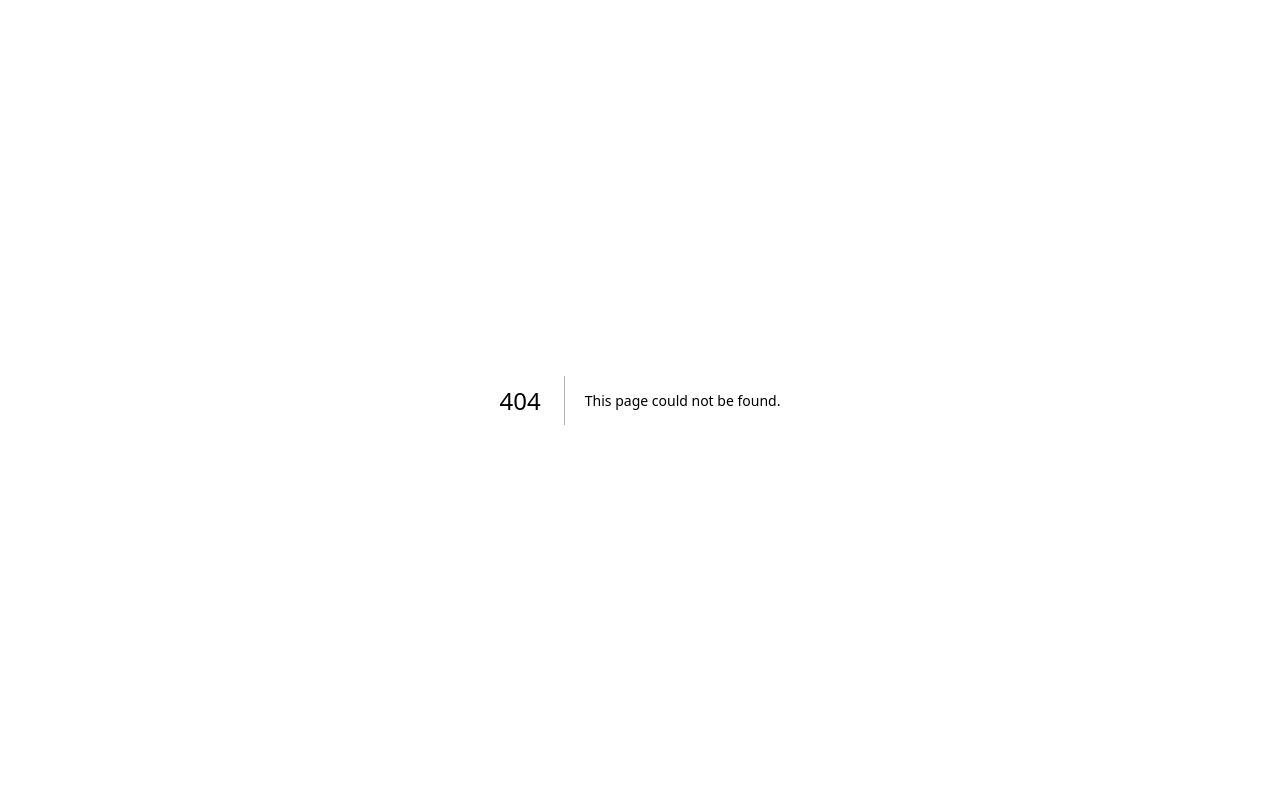
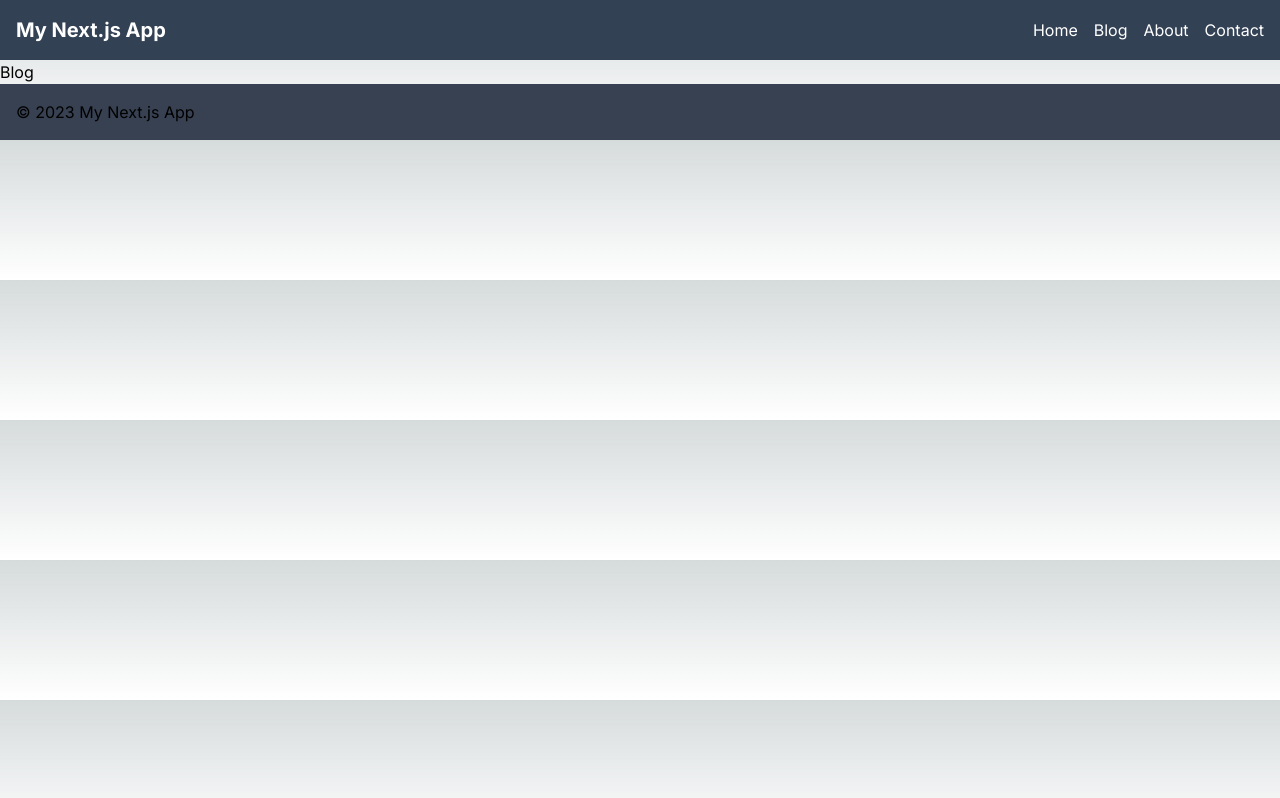
Before and after one commit to amankashyap004/first-nextjs-app, a Next.js app: page /blog in a window 1280 px wide. Before the commit this address had no page. Built offline with nearby package versions, Linux system fonts and the light colour scheme.

Commit message:
create blog component

```diff
--- /dev/null
+++ b/src/app/blog/page.tsx
@@ -0,0 +1,7 @@
+import React from "react";
+
+const Blog = () => {
+   return <div>Blog</div>;
+};
+
+export default Blog;
--- a/src/app/layout.tsx
+++ b/src/app/layout.tsx
@@ -1,22 +1,24 @@
-import './globals.css'
-import type { Metadata } from 'next'
-import { Inter } from 'next/font/google'
+import "./globals.css";
+import type { Metadata } from "next";
+import { Inter } from "next/font/google";
+import Header from "@/components/Header";
+import Footer from "@/components/Footer";
 
-const inter = Inter({ subsets: ['latin'] })
+const inter = Inter({ subsets: ["latin"] });
 
 export const metadata: Metadata = {
-  title: 'first next js app',
-  description: 'Generated by create next app',
+   title: "first next js app",
+   description: "Generated by create next app",
+};
+
+export default function RootLayout({ children }: { children: React.ReactNode }) {
+   return (
+      <html lang="en">
+         <body className={inter.className}>
+            <Header />
+            {children}
+            <Footer />
+         </body>
+      </html>
+   );
 }
-
-export default function RootLayout({
-  children,
-}: {
-  children: React.ReactNode
-}) {
-  return (
-    <html lang="en">
-      <body className={inter.className}>{children}</body>
-    </html>
-  )
-}
--- a/src/app/page.tsx
+++ b/src/app/page.tsx
@@ -1,15 +1,9 @@
-import Image from "next/image";
-
-import Header from "@/components/Header";
 import Content from "@/components/Content";
-import Footer from "@/components/Footer";
 
 export default function Home() {
    return (
       <main>
-         <Header />
          <Content />
-         <Footer />
       </main>
    );
 }
--- a/src/components/Header.tsx
+++ b/src/components/Header.tsx
@@ -9,8 +9,12 @@ const Header = () => {
                <h1 className="text-xl font-bold">My Next.js App</h1>
             </div>
             <ul className="flex space-x-4">
-               <li>Home</li>
-               <li>Blog</li>
+               <li>
+                  <Link href="/">Home</Link>
+               </li>
+               <li>
+                  <Link href="/blog">Blog</Link>
+               </li>
                <li>About</li>
                <li>Contact</li>
             </ul>
```
